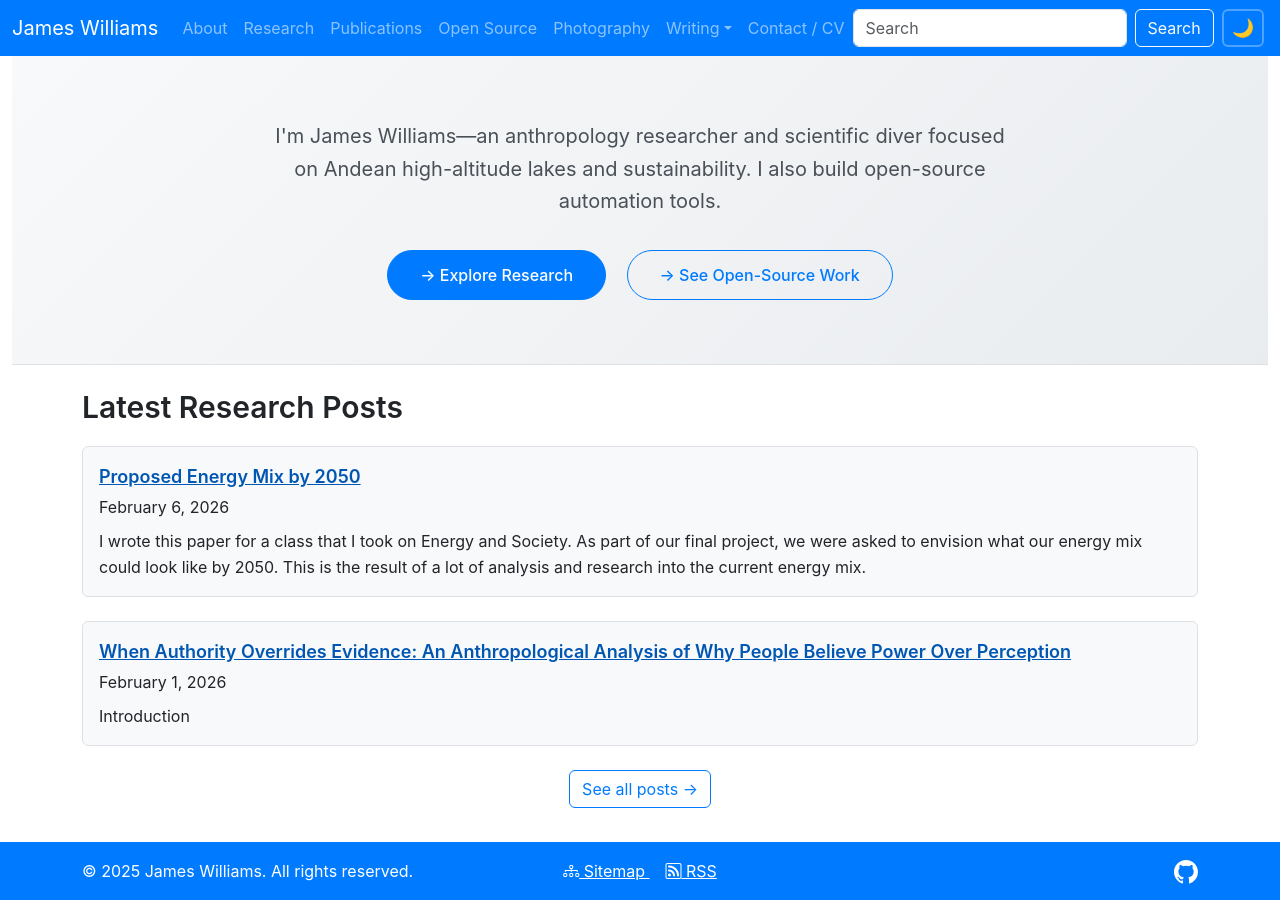
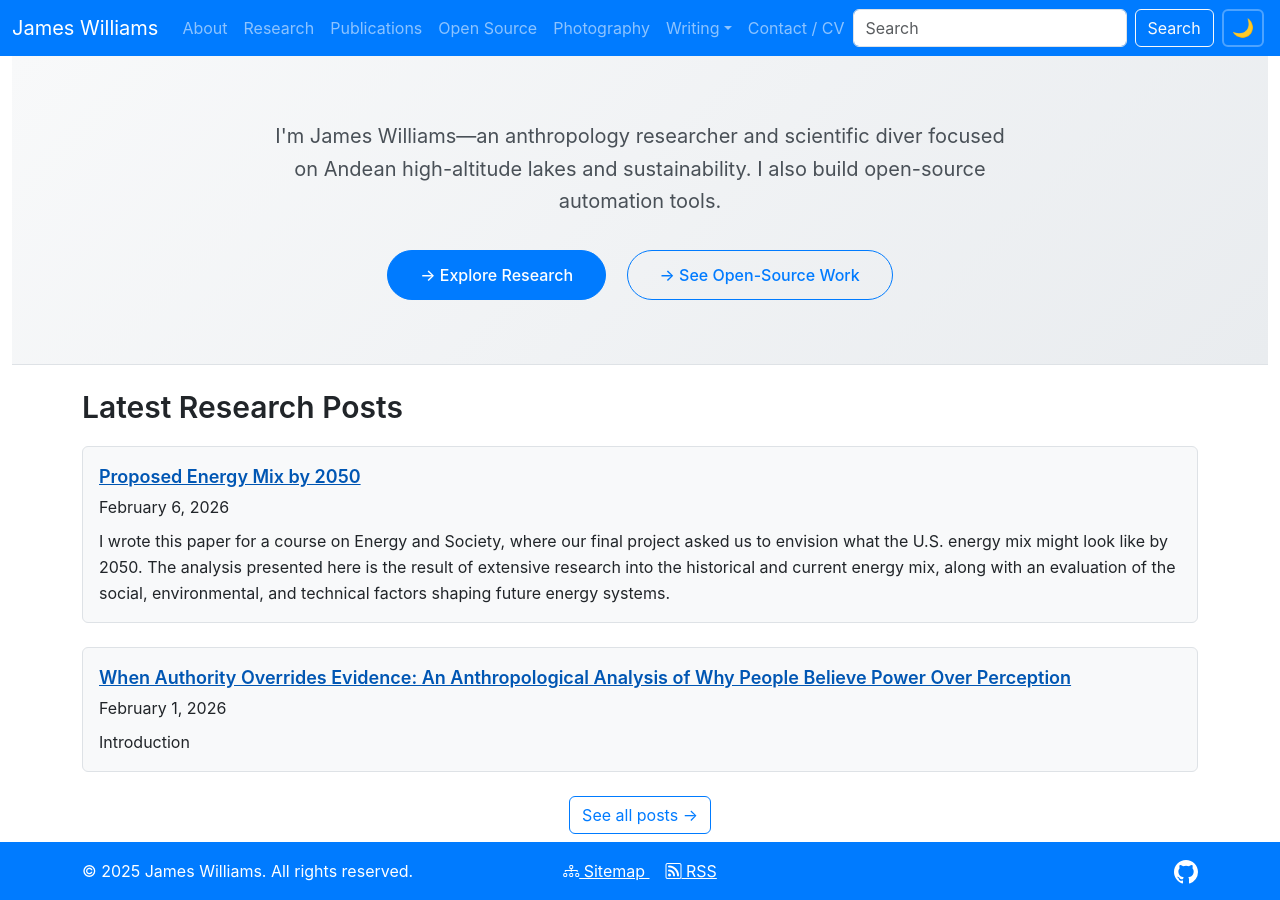
Before and after one commit to jtdub/jtdub.com, a Jekyll site: the page built from index.html, in a window 1280 px wide. Built offline with Jekyll 4.4.1, drawn with Linux system fonts in a browser that asks for light colours; nearby versions of some CDN libraries.

Commit message:
update the blog post on energy

```diff
--- a/_posts/2026-02-09-2050-energy-mix.md
+++ b/_posts/2026-02-09-2050-energy-mix.md
@@ -6,15 +6,21 @@
 tags:
 - jtdub.com
 - Research
-- Energy
-- Nuclear
-- Coal
-- Gas
 - Greenhouse Gas
 - Climate Change
+- Energy Transition
+- Decarbonization
+- Climate Policy
+- Renewable Energy
+- Nuclear Energy
+- Grid Resiliance
+- Battery Storage
+- Transporation Electrification
+- Biofuels
+- Sustainability
 ---
 
-I wrote this paper for a class that I took on Energy and Society. As part of our final project, we were asked to envision what our energy mix could look like by 2050. This is the result of a lot of analysis and research into the current energy mix.
+I wrote this paper for a course on Energy and Society, where our final project asked us to envision what the U.S. energy mix might look like by 2050. The analysis presented here is the result of extensive research into the historical and current energy mix, along with an evaluation of the social, environmental, and technical factors shaping future energy systems.
 
 ## Energy Mix
 
@@ -37,7 +43,6 @@
 | 2010 | 18647 | 31803 | 20838 | 7111 | 2153 | 811.0 | 25.0 | 754 |
 
 ![U.S. Per Capita Energy Consumption by Source (1965–2010)](https://imagedelivery.net/KfNXtSV3XH0tLyWKv3PbRw/a444354e-cfd6-4975-d63d-dbe14ba73f00/public)
-
 
 ---
 
@@ -111,7 +116,6 @@
 
 ![Households in the United States from 1960 to 2023 (in millions)](https://imagedelivery.net/KfNXtSV3XH0tLyWKv3PbRw/fe2a760e-3667-4f69-98a8-a584930ac200/public)
 
-
 Public skepticism toward nuclear energy must be addressed through education and permanent fuel storage solutions. Landfills should upgrade methane capture infrastructure, with regulations to ensure monitoring and maintenance.
 
 To avoid food price volatility, ethanol production should shift away from corn toward sugarcane and cellulosic sources. Governments should extend tax incentives, streamline permitting, modernize the grid, and invest in distributed energy integration.
@@ -126,22 +130,22 @@
 
 Korhonen, V. (2024, July 5). Number of households in the U.S. from 1960 to 2023. Statistica. [https://www.statista.com/statistics/183635/number-of-households-in-the-us/](https://www.statista.com/statistics/183635/number-of-households-in-the-us/)
 
-Our World in Data. (n.d.). Per‑capita primary energy consumption (stacked) – United States [Data chart].  https://ourworldindata.org/grapher/per-capita-energy-stacked?time=earliest&country=~USA
+Our World in Data. (n.d.). Per‑capita primary energy consumption (stacked) – United States [Data chart].  [https://ourworldindata.org/grapher/per-capita-energy-stacked?time=earliest&country=~USA](https://ourworldindata.org/grapher/per-capita-energy-stacked?time=earliest&country=~USA)
 
-Reisser, W., & Reisser, C. (2018). Energy Resources: From Science to Society. Oxford University Press Academic US. https://mbsdirect.vitalsource.com/books/9780190651619
+Reisser, W., & Reisser, C. (2018). Energy Resources: From Science to Society. Oxford University Press Academic US. [https://mbsdirect.vitalsource.com/books/9780190651619](https://mbsdirect.vitalsource.com/books/9780190651619)
 
-Sinopoli, J. (2012, November 15). Using DC power to save energy — and end the war on currents. Trellis. https://trellis.net/article/using-dc-power-save-energy-and-end-war-currents/
+Sinopoli, J. (2012, November 15). Using DC power to save energy — and end the war on currents. Trellis. [https://trellis.net/article/using-dc-power-save-energy-and-end-war-currents/](https://trellis.net/article/using-dc-power-save-energy-and-end-war-currents/)
 
-Tesla, Inc. (n.d.). Powerwall – Home battery storage.  https://www.tesla.com/powerwall
+Tesla, Inc. (n.d.). Powerwall – Home battery storage.  [https://www.tesla.com/powerwall](https://www.tesla.com/powerwall)
 
-U.S. Energy Information Administration. (2024, July 3). How has energy use changed throughout U.S. history? Today in Energy. https://www.eia.gov/todayinenergy/detail.php?id=62444
+U.S. Energy Information Administration. (2024, July 3). How has energy use changed throughout U.S. history? Today in Energy. [https://www.eia.gov/todayinenergy/detail.php?id=62444](https://www.eia.gov/todayinenergy/detail.php?id=62444)
 
-U.S. Energy Information Administration. (n.d.). Electricity in the U.S. https://www.eia.gov/energyexplained/electricity/electricity-in-the-us.php
+U.S. Energy Information Administration. (n.d.). Electricity in the U.S. [https://www.eia.gov/energyexplained/electricity/electricity-in-the-us.php](https://www.eia.gov/energyexplained/electricity/electricity-in-the-us.php)
 
-U.S. Energy Information Administration. (n.d.). U.S. energy facts. https://www.eia.gov/energyexplained/us-energy-facts/
+U.S. Energy Information Administration. (n.d.). U.S. energy facts. [https://www.eia.gov/energyexplained/us-energy-facts/](https://www.eia.gov/energyexplained/us-energy-facts/)
 
-U.S. Energy Information Administration. (2024, July 15). U.S. energy facts explained: Consumption and production. U.S. Energy Information Administration. https://www.eia.gov/energyexplained/us-energy-facts/
+U.S. Energy Information Administration. (2024, July 15). U.S. energy facts explained: Consumption and production. U.S. Energy Information Administration. [https://www.eia.gov/energyexplained/us-energy-facts/](https://www.eia.gov/energyexplained/us-energy-facts/)
 
-U.S. Energy Information Administration. (n.d). Geothermal explained. U.S. Energy Information Administration. https://www.eia.gov/energyexplained/geothermal/
+U.S. Energy Information Administration. (n.d). Geothermal explained. U.S. Energy Information Administration. [https://www.eia.gov/energyexplained/geothermal/](https://www.eia.gov/energyexplained/geothermal/)
 
-U.S. Energy Information Administration. (2024, November 19). Waste‑to‑energy (Municipal Solid Waste). In Biomass explained. U.S. Department of Energy.  https://www.eia.gov/energyexplained/biomass/waste-to-energy.php
+U.S. Energy Information Administration. (2024, November 19). Waste‑to‑energy (Municipal Solid Waste). In Biomass explained. U.S. Department of Energy.  [https://www.eia.gov/energyexplained/biomass/waste-to-energy.php](https://www.eia.gov/energyexplained/biomass/waste-to-energy.php)
```
